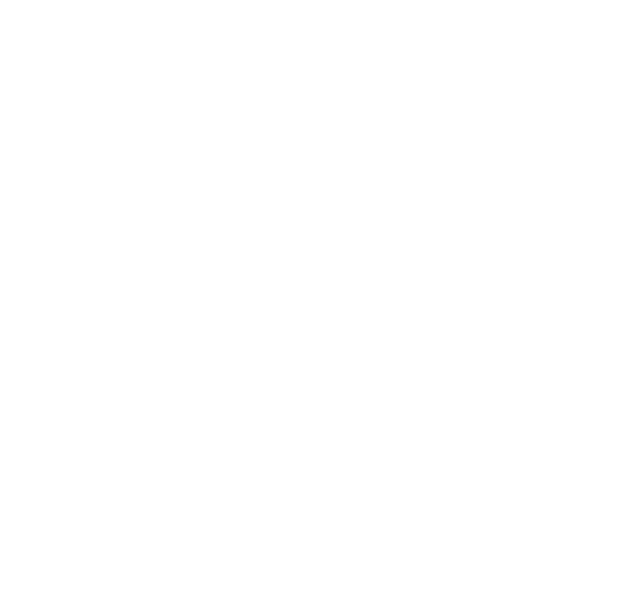
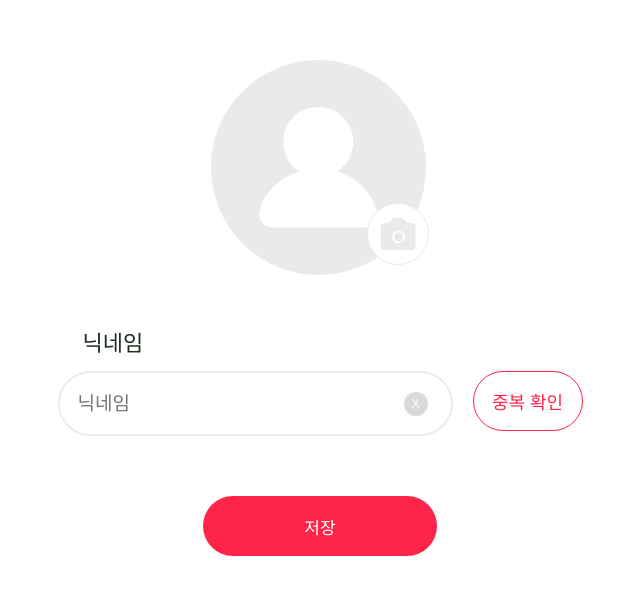
Before and after one commit to to-ex/Frontend, a React (Create React App) app: page /myinfo in a window 1280 px wide. Before the commit this address had no page. Shown: the part 152-746 px from the top of the page, without its empty margins (320-960 px from the left). Built offline with nearby package versions, Linux system fonts and the light colour scheme.

Commit message:
Describe your changes here

```diff
--- a/src/index.js
+++ b/src/index.js
@@ -2,7 +2,7 @@ import { createRoot } from 'react-dom/client';
 import { BrowserRouter, Routes, Route } from 'react-router-dom';
 import App from './App';
 import MyPage from './pages/MyPage';
-// import MyInfo from './pages/MyInfo';
+import MyInfo from './pages/MyInfo';
 
 const container = document.getElementById('root');
 const root = createRoot(container);
@@ -12,7 +12,7 @@ root.render(
     <Routes>
       <Route path="/" element={<App />} />
       <Route path="/mypage" element={<MyPage />} />
-      {/* <Route path="/myinfo" element={<MyInfo />} /> */}
+      <Route path="/myinfo" element={<MyInfo />} />
     </Routes>
   </BrowserRouter>
 )
--- a/src/pages/MyInfo.jsx
+++ b/src/pages/MyInfo.jsx
@@ -1,22 +1,8 @@
 import React, { useRef, useState } from 'react';
 import styled, { ThemeProvider } from 'styled-components';
+import { Theme } from '../styles/Theme';
 import { ReactComponent as PersonCamIcon } from '../assets/images/person_cam.svg';
 import { ReactComponent as CamIcon } from '../assets/images/cam.svg';
-
-const theme = {
-  colors: {
-    WHITE: "#FFFFFF",
-    GRAY01: "D9D9D9",
-    GRAY02: "#9C9CA1",
-    GRAY03: "#636366",
-    GRAY04: "#3A3A3C",
-    BLACK: "#1C2C1E",
-    RED01: "#FFE0E6",
-    RED02: "#FFAEBD",
-    RED03: "#FF5876",
-    RED04: "#FF244A",
-  },
-};
 
 const Container = styled.div`
   display: flex;
@@ -24,7 +10,7 @@ const Container = styled.div`
   align-items: center;
   justify-content: center;
   height: 100vh;
-  background-color: ${props => props.theme.colors.WHITE};
+  background-color: ${({ theme }) => theme.colors.WHITE};
   overflow: hidden;
   box-sizing: border-box;
   margin-top: 60px;
@@ -85,8 +71,8 @@ const Button = styled.button`
   width: 234px;
   height: 60px;
   font-size: 17px;
-  background-color: ${props => props.isNicknameAvailable === false ? props.theme.colors.GRAY01 : props.theme.colors.RED04};
-  color: ${props => props.theme.colors.WHITE};
+  background-color: ${({ theme, isNicknameAvailable }) => isNicknameAvailable === false ? theme.colors.GRAY01 : theme.colors.RED04};
+  color: ${({ theme }) => theme.colors.WHITE};
   border: none;
   border-radius: 50px;
   cursor: pointer;
@@ -94,8 +80,7 @@ const Button = styled.button`
 `;
 
 const Title = styled.div`
-  color: ${props => props.theme.colors.BLACK};
-  // margin-bottom: 0px;
+  color: ${({ theme }) => theme.colors.BLACK};
   font-size: 22px;
 `;
 
@@ -105,7 +90,7 @@ const TitleContainer = styled.div`
   width: 475px;
 `;
 const StatusMessage = styled.span`
-  color: ${props => props.theme.colors.RED04};
+  color: ${({ theme }) => theme.colors.RED04};
   margin-left: 10px;
   width: 193px;
   height: 25px;
@@ -130,8 +115,8 @@ const InputRow = styled.div`
 const NicknameButton = styled(Button)`
   width: 110px;
   height: 60px;
-  background-color: ${props => props.theme.colors.WHITE};
-  color: ${props => props.theme.colors.RED04};
+  background-color: ${({ theme }) => theme.colors.WHITE};
+  color: ${({ theme }) => theme.colors.RED04};
   border: 1px solid ${props => props.theme.colors.RED04};
   border-radius: 50px;
   cursor: pointer;
@@ -201,7 +186,7 @@ function MyInfo() {
   };
 
   return (
-    <ThemeProvider theme={theme}>
+    <ThemeProvider theme={Theme}>
       <Container>
       <AvatarContainer onClick={handleAvatarClick}>
           {avatar ? (
```
